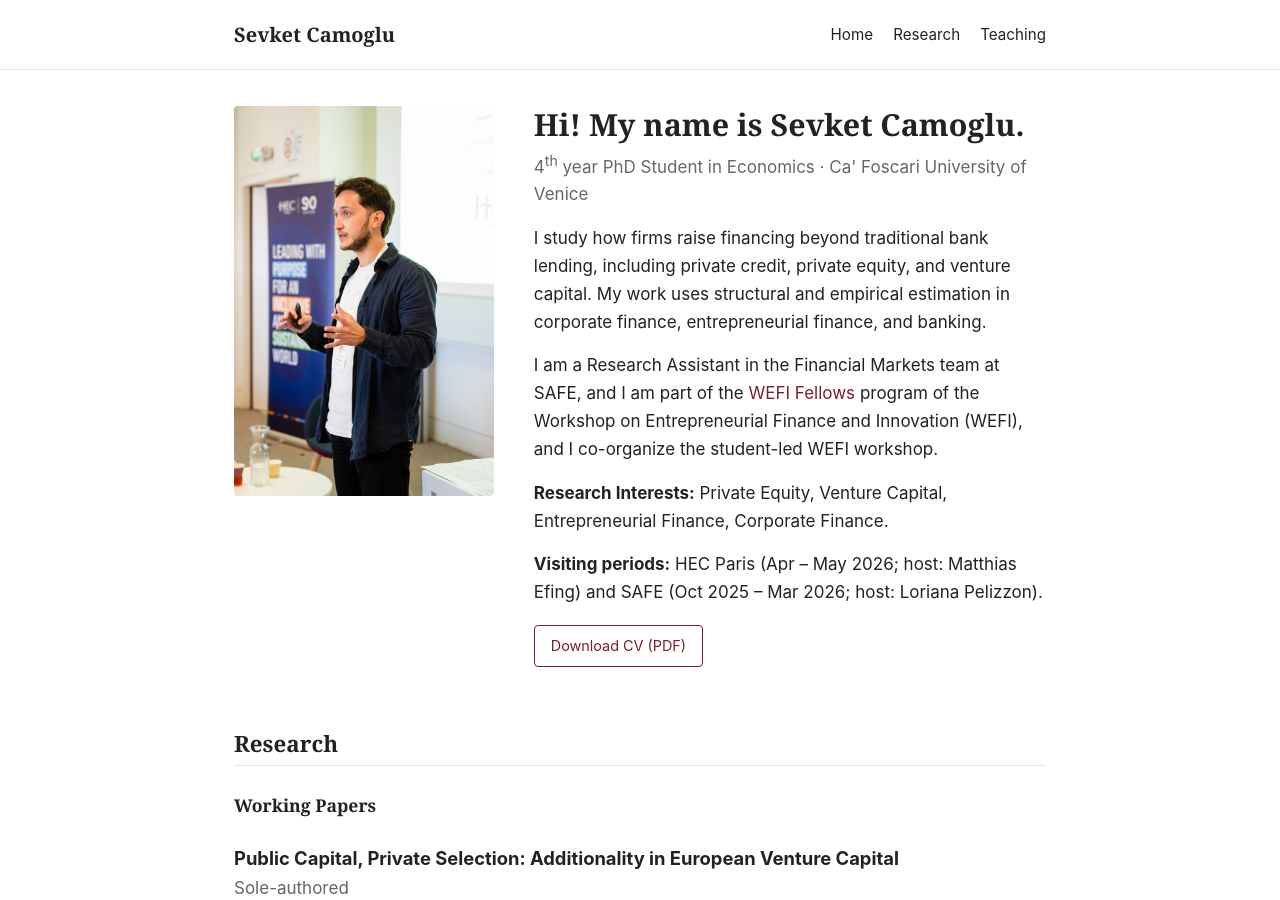
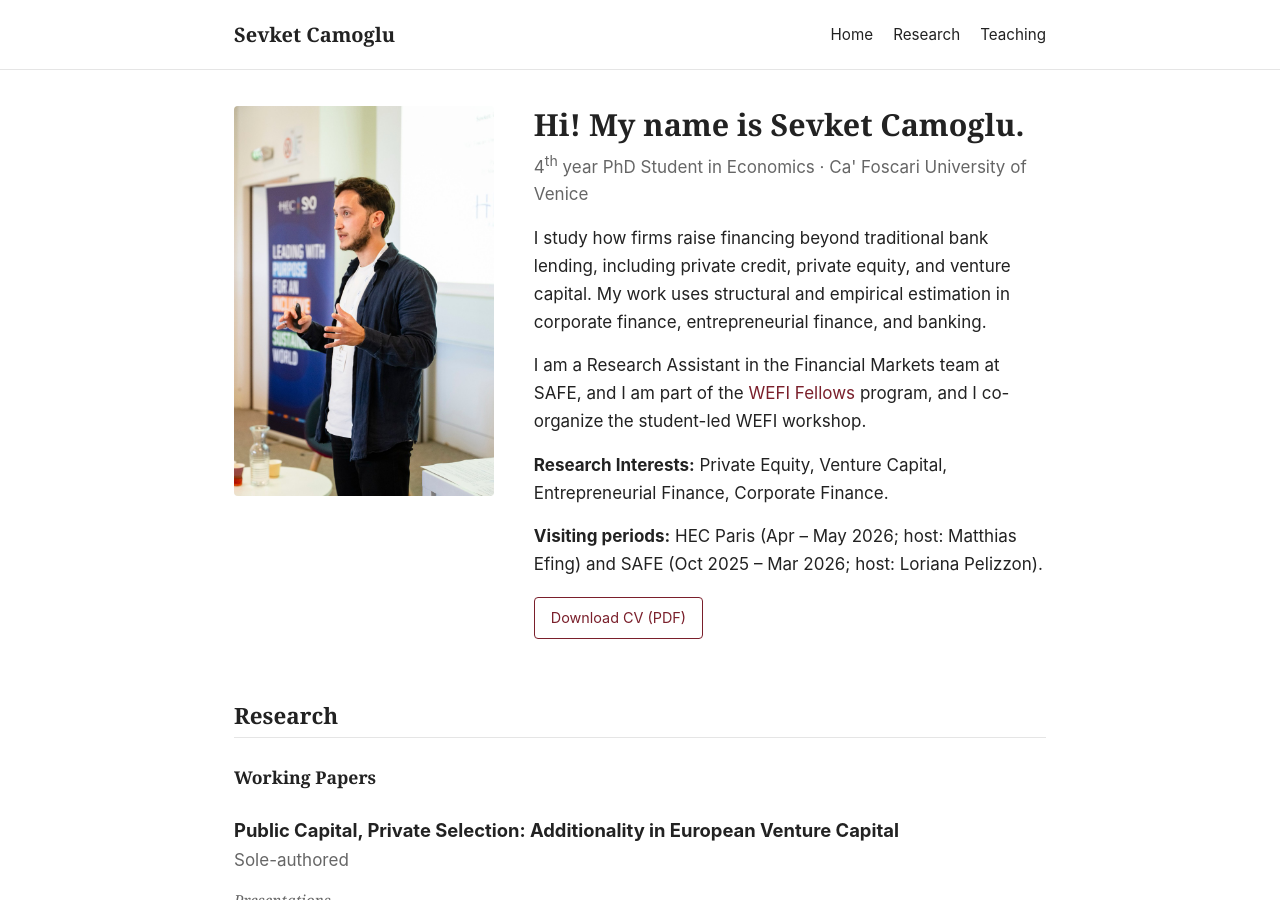
Before and after one commit to sevketcamoglu/sevketcamoglu.github.io, a Jekyll site: the page built from index.md, in a window 1280 px wide and 900 px high. Built offline with Jekyll 4.4.1, drawn with Linux system fonts in a browser that asks for light colours.

Commit message:
Fix formatting in introduction paragraph

```diff
--- a/index.md
+++ b/index.md
@@ -12,7 +12,7 @@ permalink: /
     <h1>Hi! My name is {{ site.author.name }}.</h1>
     <p class="intro-tagline">{{ site.tagline }} &middot; {{ site.author.affiliation }}</p>
     <p>I study how firms raise financing beyond traditional bank lending, including private credit, private equity, and venture capital. My work uses structural and empirical estimation in corporate finance, entrepreneurial finance, and banking.</p>
-    <p>I am a Research Assistant in the Financial Markets team at SAFE, and I am part of the {% if site.links.wefi != "" %}<a href="{{ site.links.wefi }}" target="_blank" rel="noopener">WEFI Fellows</a>{% else %}WEFI Fellows{% endif %} program of the Workshop on Entrepreneurial Finance and Innovation (WEFI), and I co-organize the student-led WEFI workshop.</p>
+    <p>I am a Research Assistant in the Financial Markets team at SAFE, and I am part of the {% if site.links.wefi != "" %}<a href="{{ site.links.wefi }}" target="_blank" rel="noopener">WEFI Fellows</a>{% else %}WEFI Fellows{% endif %} program, and I co-organize the student-led WEFI workshop.</p>
     <p><strong>Research Interests:</strong> Private Equity, Venture Capital, Entrepreneurial Finance, Corporate Finance.</p>
     <p><strong>Visiting periods:</strong> HEC Paris (Apr &ndash; May 2026; host: Matthias Efing) and SAFE (Oct 2025 &ndash; Mar 2026; host: Loriana Pelizzon).</p>
     <p class="intro-actions">{% if site.links.cv != "" %}<a class="btn" href="{{ site.links.cv }}" target="_blank" rel="noopener">Download CV (PDF)</a>{% else %}<a class="btn" href="{{ '/assets/pdf/cv/cv.pdf' | relative_url }}" target="_blank" rel="noopener">Download CV (PDF)</a>{% endif %}</p>
```
